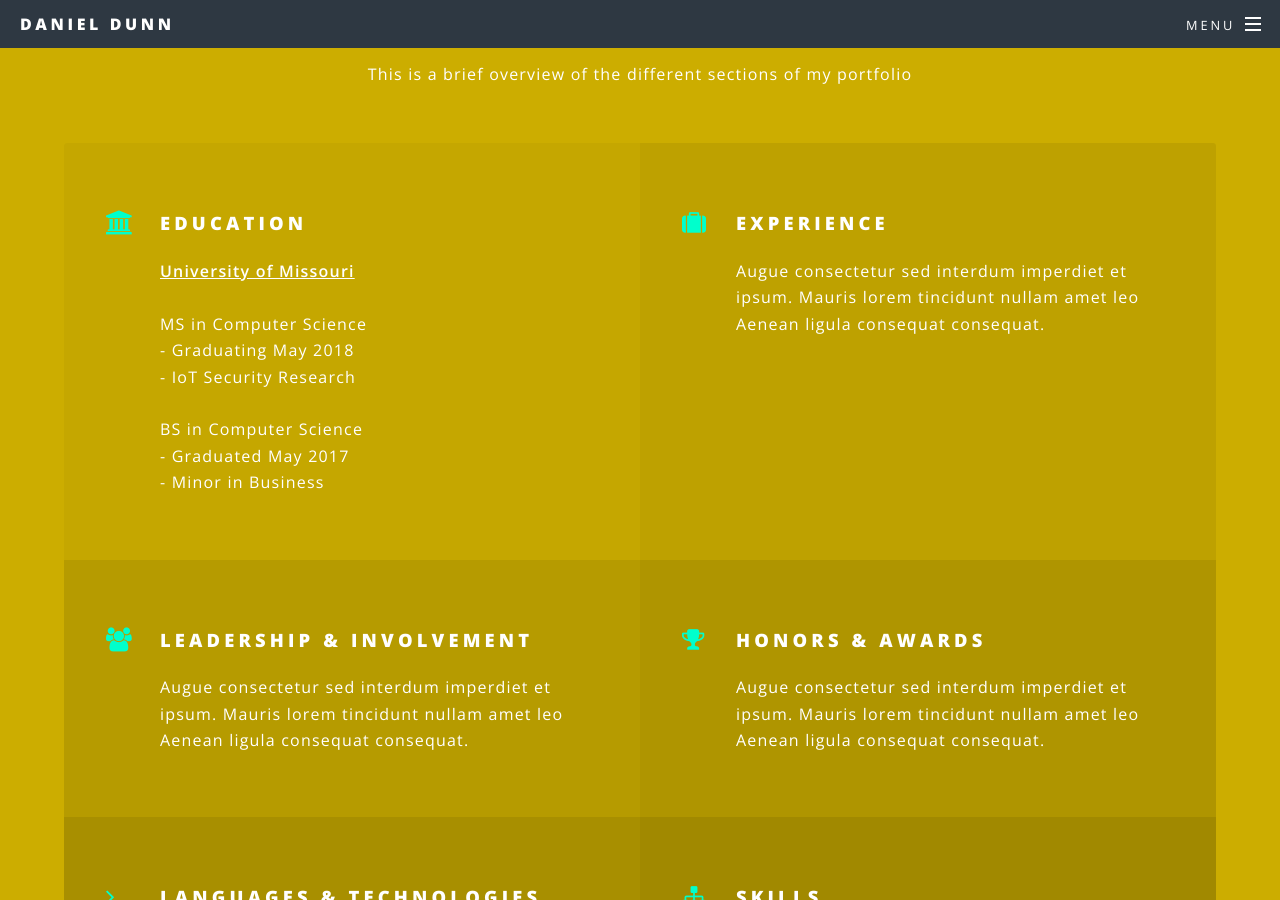
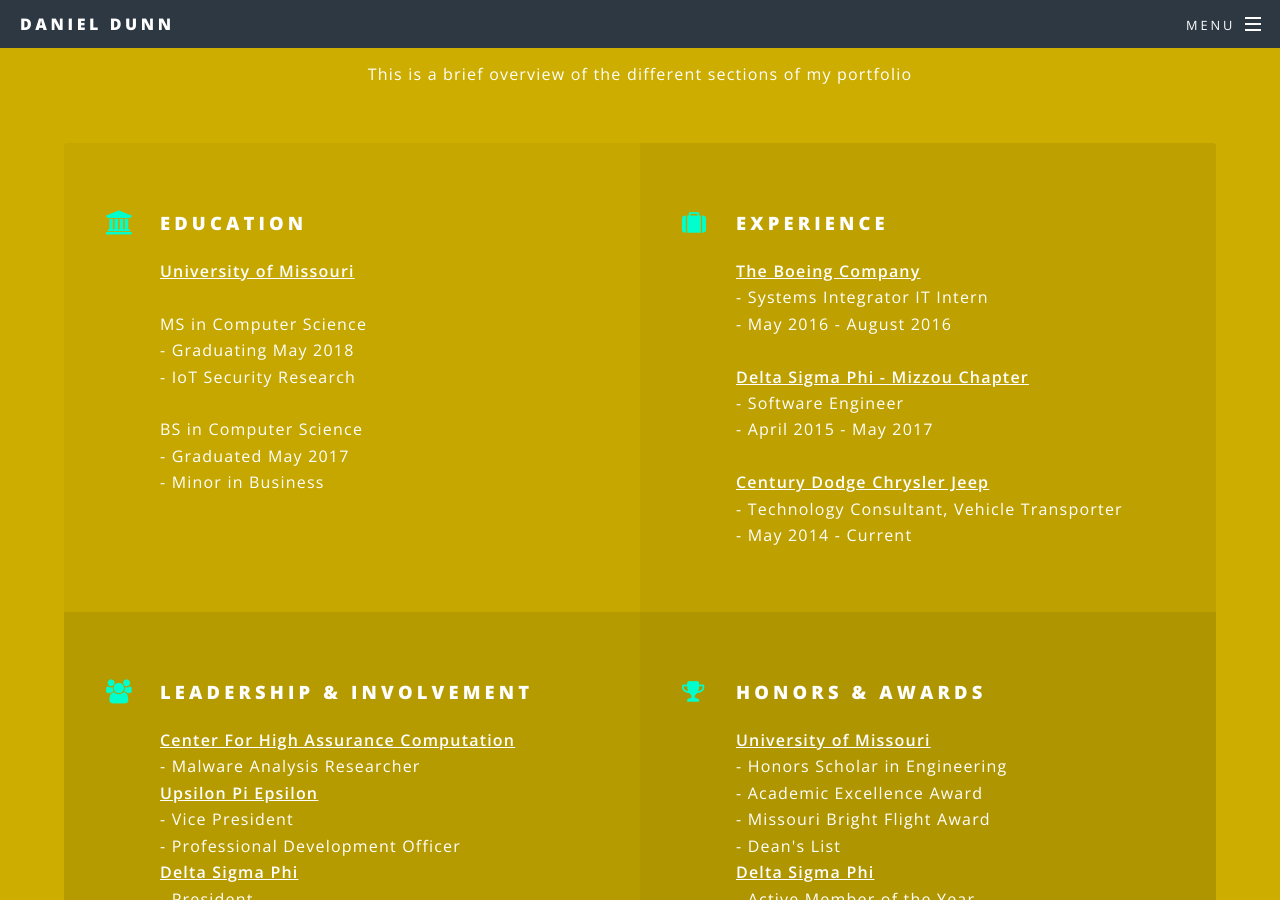
Before and after one commit to NicelyDunn7/dpdunn10.github.io, a Jekyll site: the page built from index.html, in a window 1280 px wide and 900 px high, scrolled down 1661 px. Built offline with Jekyll 4.4.1, drawn with Linux system fonts in a browser that asks for light colours; some of the changed text lies outside the part shown.

Commit message:
Update Resume Section
Updated Experience, Leadership & Involvement, and Honors & Awards
portions of Resume Section

```diff
--- a/index.html
+++ b/index.html
@@ -42,25 +42,61 @@
 							<ul class="features">
 								<li class="icon fa-university">
 									<h3>Education</h3>
-									<p><b><u>University of Missouri</u></b><br>
-									<br>MS in Computer Science<br>
-									- Graduating May 2018<br>
-									- IoT Security Research<br>
-									<br>BS in Computer Science<br>
-									- Graduated May 2017<br>
-								 	- Minor in Business</p>
+									<p>
+										<b><u>University of Missouri</u></b><br>
+										<br>MS in Computer Science<br>
+										- Graduating May 2018<br>
+										- IoT Security Research<br>
+										<br>BS in Computer Science<br>
+										- Graduated May 2017<br>
+									 	- Minor in Business
+									</p>
 								</li>
 								<li class="icon fa-suitcase">
 									<h3>Experience</h3>
-									<p>Augue consectetur sed interdum imperdiet et ipsum. Mauris lorem tincidunt nullam amet leo Aenean ligula consequat consequat.</p>
+									<p>
+										<b><u>The Boeing Company</u></b><br>
+										- Systems Integrator IT Intern<br>
+										- May 2016 - August 2016<br>
+										<br><b><u>Delta Sigma Phi - Mizzou Chapter</u></b><br>
+										- Software Engineer<br>
+										- April 2015 - May 2017<br>
+										<br><b><u>Century Dodge Chrysler Jeep</u></b><br>
+										- Technology Consultant, Vehicle Transporter<br>
+										- May 2014 - Current
+									</p>
 								</li>
 								<li class="icon fa-group">
 									<h3>Leadership & Involvement</h3>
-									<p>Augue consectetur sed interdum imperdiet et ipsum. Mauris lorem tincidunt nullam amet leo Aenean ligula consequat consequat.</p>
+									<p>
+										<b><u>Center For High Assurance Computation</u></b><br>
+										- Malware Analysis Researcher<br>
+										<b><u>Upsilon Pi Epsilon</u></b><br>
+										- Vice President<br>
+										- Professional Development Officer<br>
+										<b><u>Delta Sigma Phi</u></b><br>
+										- President<br>
+										- Sergeant at Arms<br>
+										- Executive Adviser
+									</p>
 								</li>
 								<li class="icon fa-trophy">
 									<h3>Honors & Awards</h3>
-									<p>Augue consectetur sed interdum imperdiet et ipsum. Mauris lorem tincidunt nullam amet leo Aenean ligula consequat consequat.</p>
+									<p>
+										<b><u>University of Missouri</b></u><br>
+										- Honors Scholar in Engineering<br>
+										- Academic Excellence Award<br>
+										- Missouri Bright Flight Award<br>
+										- Dean's List<br>
+										<b><u>Delta Sigma Phi</b></u><br>
+										- Active Member of the Year<br>
+										- Academic Excellence Award<br>
+										- Academic Achievement Award<br>
+										<b><u>Hack The Arch 2016</b></u><br>
+										- 1st Place in College Bracket<br>
+										- 3rd Place Overall
+
+									</p>
 								</li>
 								<li class="icon fa-terminal">
 									<h3>Languages & Technologies</h3>
```
Also changed, not shown: 2 other files.
